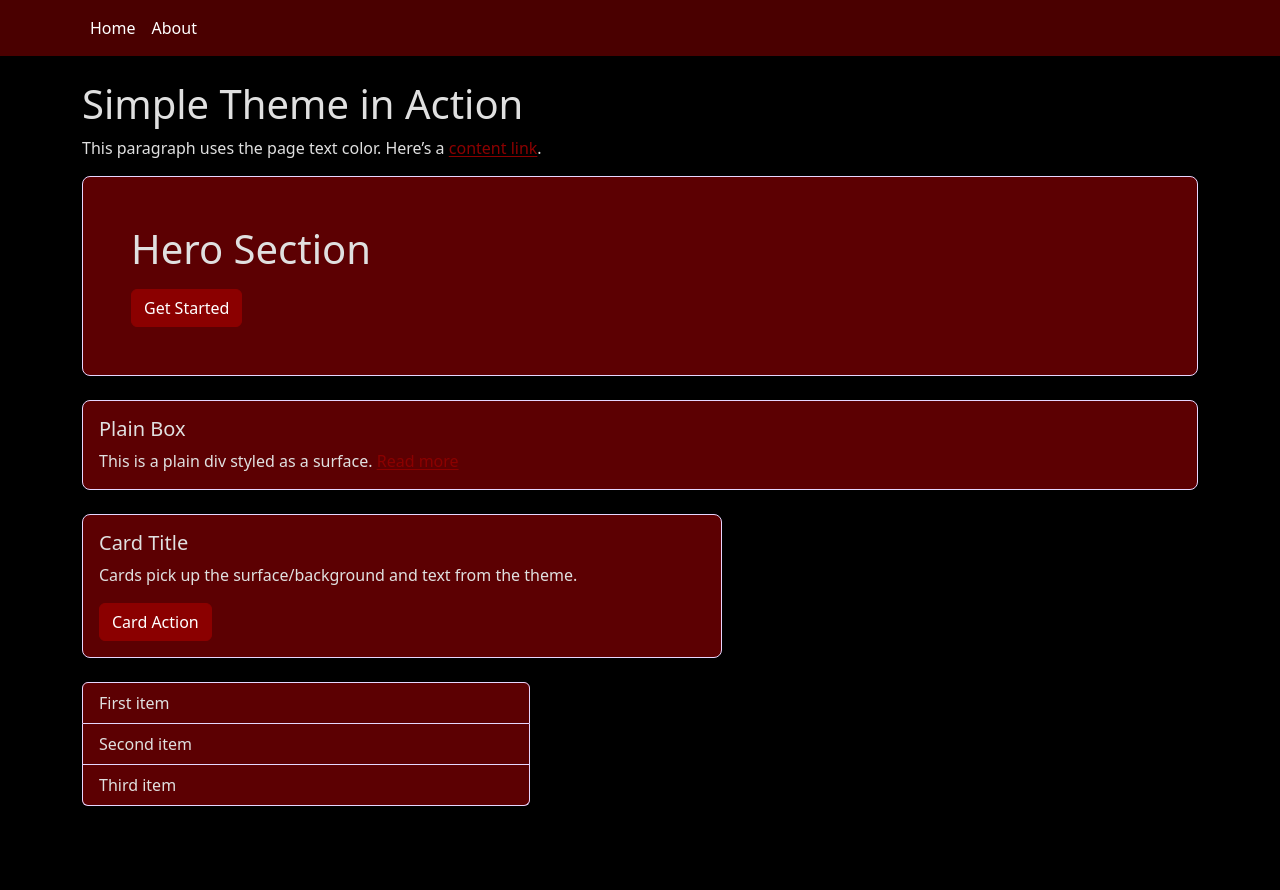
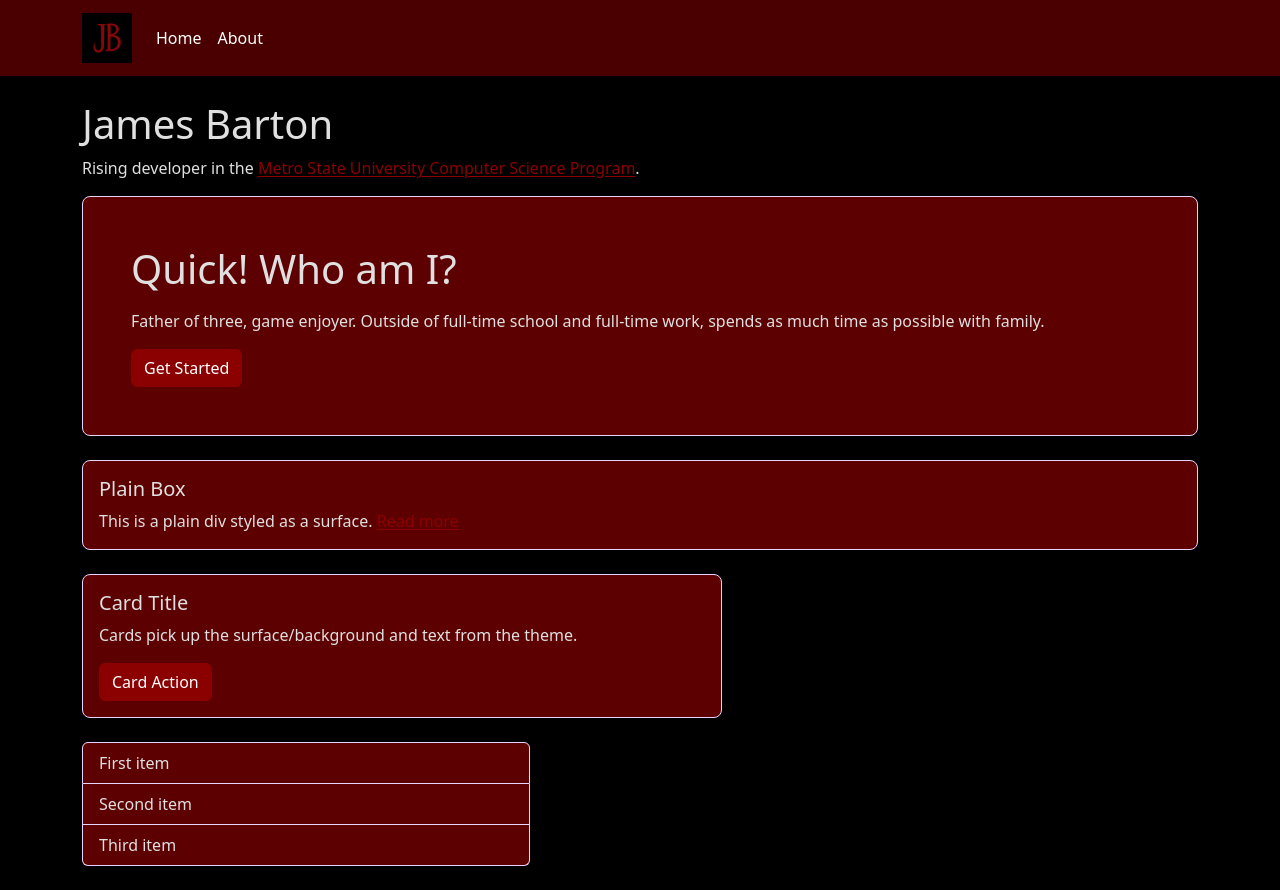
Before and after one commit to JimmyBJammin/Portfolio-Website, a plain HTML site: page index.html in a window 1280 px wide. Before the commit the page ends 830 px from the top, so only its background shows below. Drawn offline with nearby package versions, Linux system fonts and the light colour scheme.

Commit message:
Various
Added a logo, added to the navbar
Added header and quick summary

```diff
--- a/index.html
+++ b/index.html
@@ -21,14 +21,15 @@
 
     <!-- Main content -->
     <main class="container py-4">
-        <h1 class="mb-2">Simple Theme in Action</h1>
+        <h1 class="mb-2">James Barton</h1>
         <p class="mb-3">
-            This paragraph uses the page text color. Here’s a <a href="#">content link</a>.
+            Rising developer in the <a href="https://www.msudenver.edu/computer-sciences/computer-science-major-bs/">Metro State University Computer Science Program</a>.
         </p>
 
         <!-- Hero -->
         <section class="p-5 mb-4 bg-body-tertiary rounded-3">
-            <h2 class="display-6 mb-3">Hero Section</h2>
+            <h2 class="display-6 mb-3">Quick! Who am I?</h2>
+            <p>Father of three, game enjoyer. Outside of full-time school and full-time work, spends as much time as possible with family.</p>
             <a class="btn btn-primary" href="#">Get Started</a>
         </section>
 
--- a/navbar.html
+++ b/navbar.html
@@ -10,7 +10,10 @@
     <nav id="site-nav" class="navbar navbar-expand-sm navbar-dark site-nav" role="navigation"
         aria-label="Main navigation">
         <div class="container">
-            <!-- No brand/logo -->
+
+            <!-- Logo 'brand' of my initials-->
+        <a class="navbar-brand" href="index.html"><img src="images/logo.png" height="50" alt="Logo of a stylized JB"></a>
+
             <button class="navbar-toggler" type="button" data-bs-toggle="collapse" data-bs-target="#nav"
                 aria-controls="nav" aria-expanded="false" aria-label="Toggle navigation">
                 <span class="navbar-toggler-icon"></span>
```
Also changed, not shown: images/logo.png (added).
